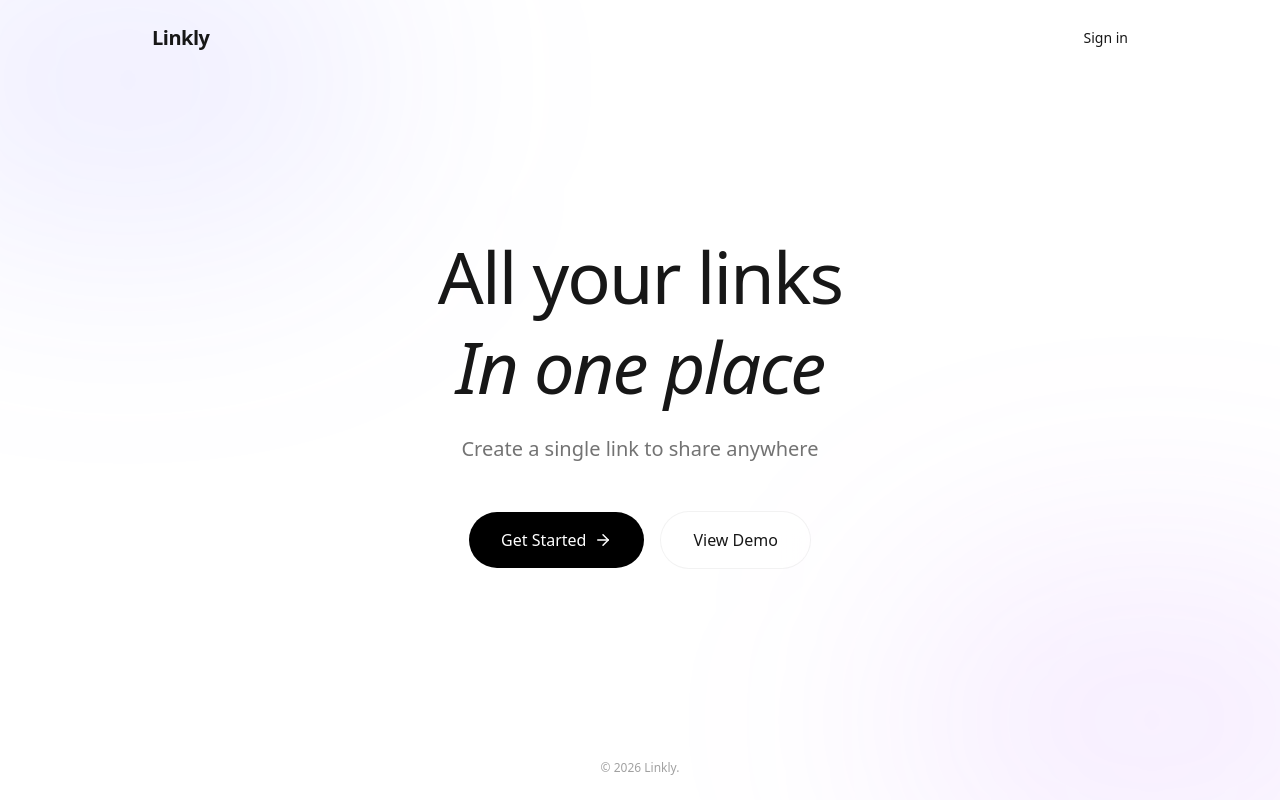
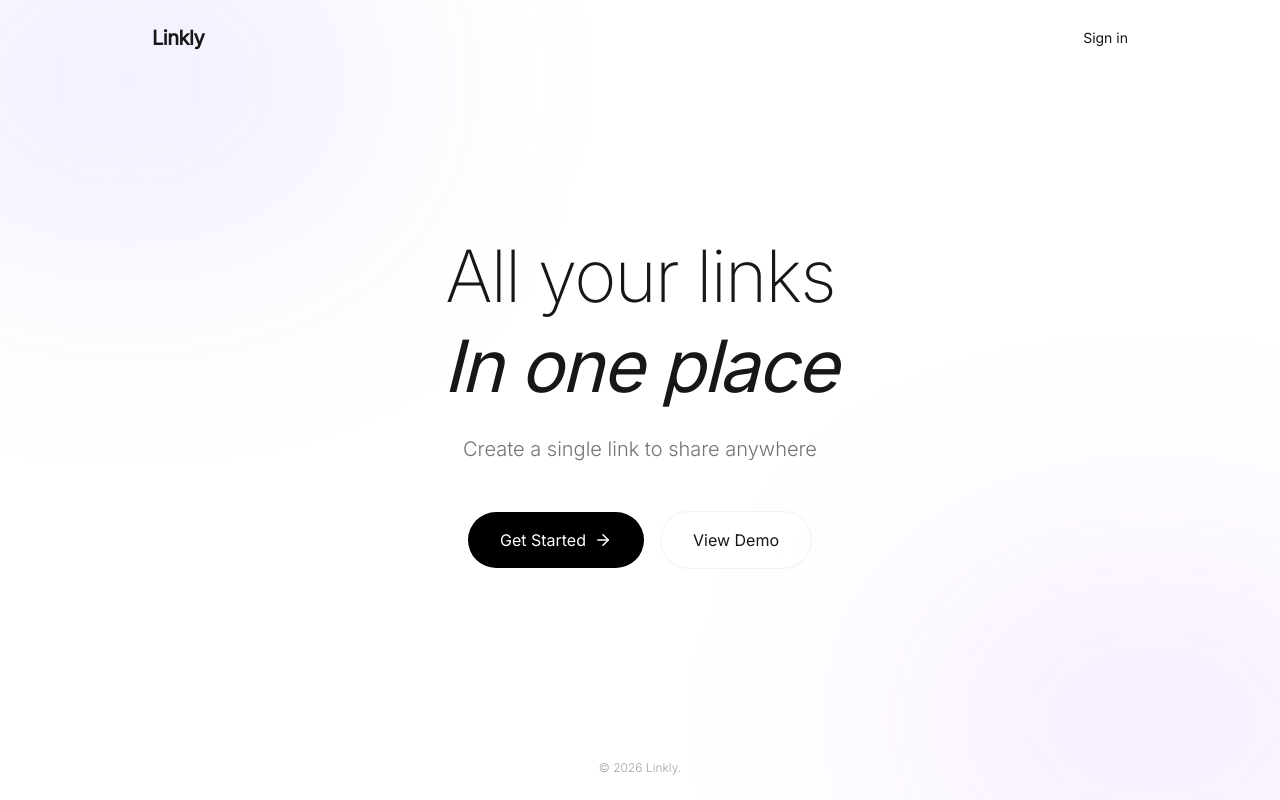
Before and after one commit to Mainao/Linkly, a Next.js app: page / in a window 1280 px wide. Built offline with nearby package versions, Linux system fonts and the light colour scheme.

Commit message:
style: load inter font and apply base body styles

```diff
--- a/src/app/layout.tsx
+++ b/src/app/layout.tsx
@@ -1,16 +1,11 @@
 import type { Metadata } from "next";
-import { Geist, Geist_Mono } from "next/font/google";
+import { Inter } from "next/font/google";
 
 import "./globals.css";
 
-const geistSans = Geist({
-    variable: "--font-geist-sans",
+const inter = Inter({
     subsets: ["latin"],
-});
-
-const geistMono = Geist_Mono({
-    variable: "--font-geist-mono",
-    subsets: ["latin"],
+    weight: ["100", "200", "300", "400"],
 });
 
 export const metadata: Metadata = {
@@ -26,7 +21,7 @@ export default function RootLayout({
     return (
         <html lang="en">
             <body
-                className={`${geistSans.variable} ${geistMono.variable} antialiased`}
+                className={`${inter.className} antialiased bg-neutral-50 text-neutral-900 transition-colors duration-300`}
             >
                 {children}
             </body>
```
